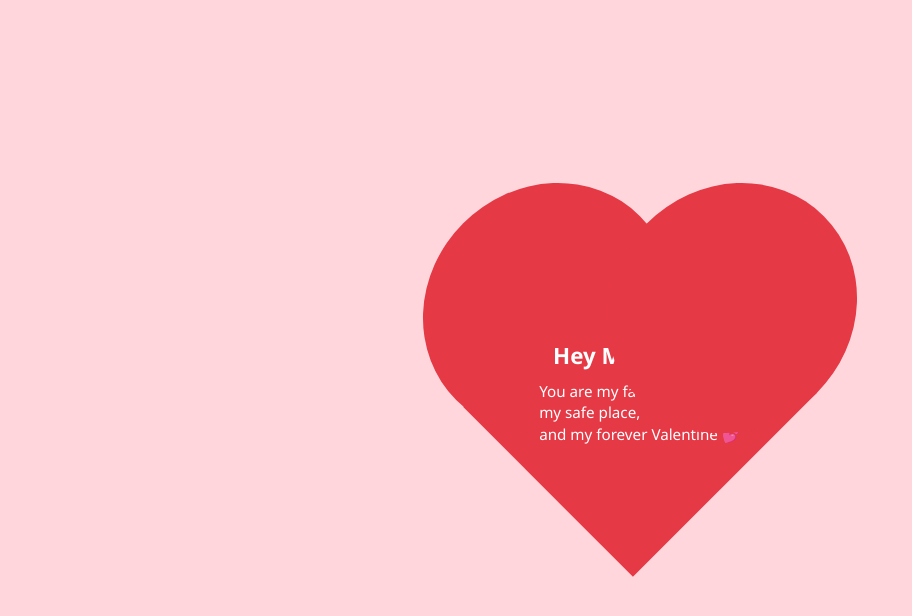
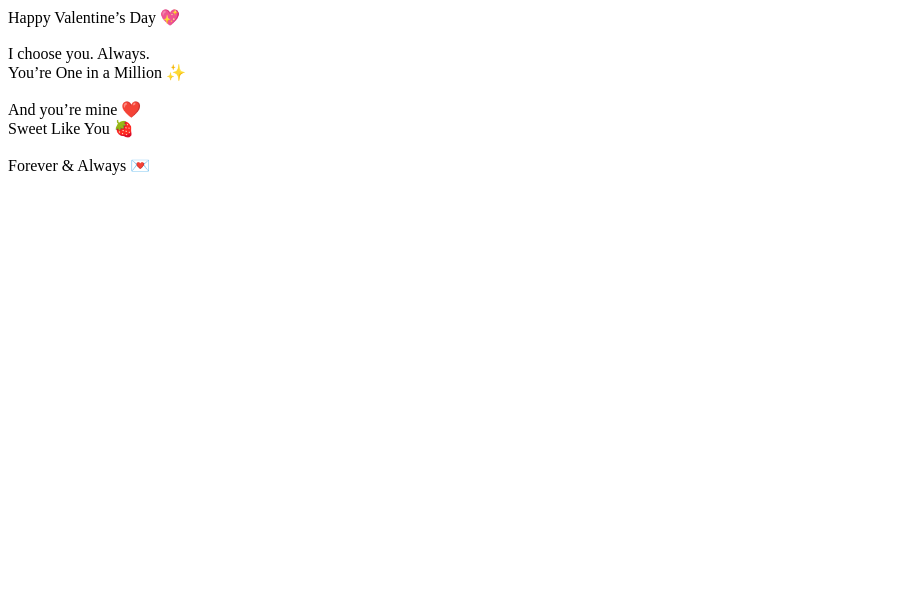
Before and after one commit to sada2741/My-Lovee-, a plain HTML site: page index.html in a window 1280 px wide. Shown: the whole page, without its empty margins (0-912 px from the left). Drawn offline with Linux system fonts and the light colour scheme.

Commit message:
Update index.html

```diff
--- a/index.html
+++ b/index.html
@@ -1,112 +1,27 @@
-<!DOCTYPE html>
-<html lang="en">
-<head>
-<meta charset="UTF-8" />
-<meta name="viewport" content="width=device-width, initial-scale=1.0" />
-<title>Valentine Cards 💖</title>
-
-<style>
-body{
-  margin:0;
-  background:#ffd6dc;
-  font-family: 'Segoe UI', sans-serif;
-}
-
-/* Page container */
-.pages{
-  display:flex;
-  overflow-x:auto;
-  scroll-snap-type:x mandatory;
-  height:100vh;
-}
-
-.page{
-  min-width:100vw;
-  scroll-snap-align:start;
-  display:flex;
-  justify-content:center;
-  align-items:center;
-}
-
-/* Card style */
-.card{
-  width:85%;
-  max-width:360px;
-  background:#fff;
-  border-radius:18px;
-  padding:30px;
-  text-align:center;
-  box-shadow:0 15px 35px rgba(0,0,0,.25);
-}
-
-/* Heart card */
-.heart{
-  background:#e63946;
-  color:#fff;
-  position:relative;
-  transform:rotate(-45deg);
-  width:260px;
-  height:240px;
-}
-
-.heart::before,
-.heart::after{
-  content:"";
-  position:absolute;
-  background:#e63946;
-  border-radius:50%;
-  width:260px;
-  height:240px;
-}
-
-.heart::before{ top:-130px; left:0; }
-.heart::after{ left:130px; top:0; }
-
-.heart-text{
-  position:absolute;
-  inset:0;
-  transform:rotate(45deg);
-  display:flex;
-  flex-direction:column;
-  justify-content:center;
-  align-items:center;
-  padding:20px;
-}
-
-.heart-text h1{
-  margin:0;
-  font-size:1.4rem;
-}
-
-.heart-text p{
-  margin-top:10px;
-  font-size:.95rem;
-  line-height:1.4;
-}
-
-/* Simple cards text */
-.simple{
-  color:#e63946;
-  font-size:1.1rem;
-  font-weight:600;
-}
-</style>
-</head>
-
-<body>
-
-<div class="pages">
-
-  <!-- PAGE 1 : HEART CARD -->
-  <div class="page">
-    <div class="heart">
-      <div class="heart-text">
-        <h1>Hey My Love ❤️</h1>
-        <p>
-          You are my favorite smile,<br>
-          my safe place,<br>
-          and my forever Valentine 💕
-        </p>
-      </div>
+<div class="page">
+    <div class="card simple">
+      Happy Valentine’s Day 💖<br><br>
+      I choose you. Always.
     </div>
   </div>
+
+  <!-- PAGE 3 -->
+  <div class="page">
+    <div class="card simple">
+      You’re One in a Million ✨<br><br>
+      And you’re mine ❤️
+    </div>
+  </div>
+
+  <!-- PAGE 4 -->
+  <div class="page">
+    <div class="card simple">
+      Sweet Like You 🍓<br><br>
+      Forever & Always 💌
+    </div>
+  </div>
+
+</div>
+
+</body>
+</html>
```
